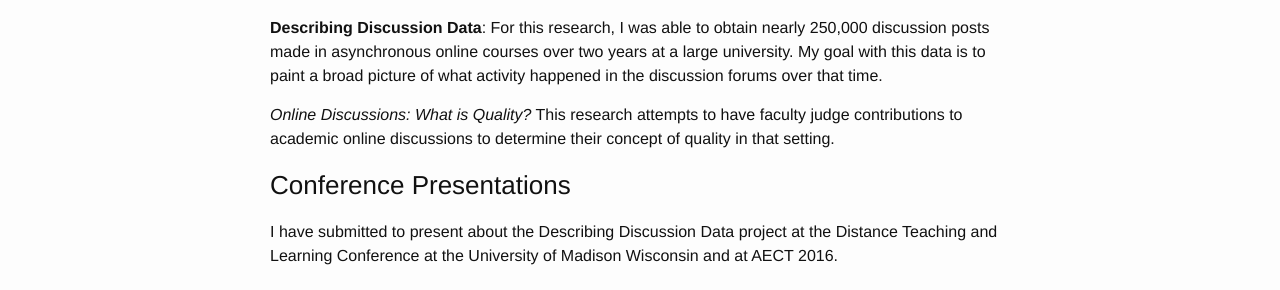
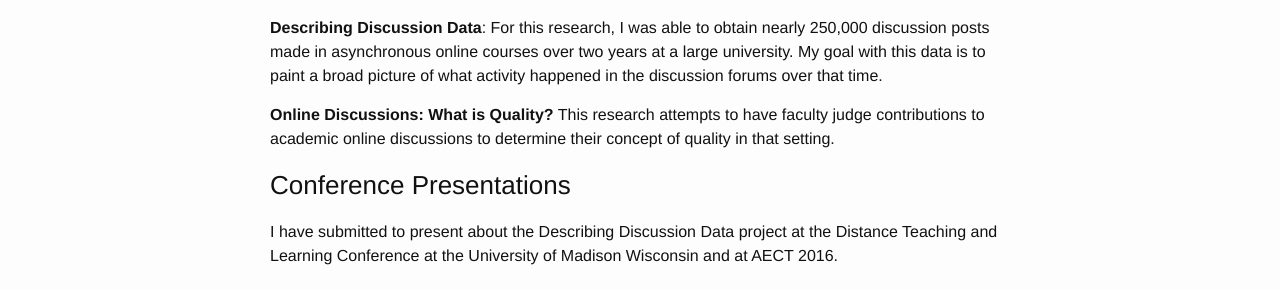
Before and after one commit to jcastle0/ldtportfolio, a Jekyll site: the page built from pd.md, in a window 1280 px wide. Shown: the part 647-937 px from the top of the page. Built offline with Jekyll 4.4.1, drawn with Linux system fonts in a browser that asks for light colours.

Commit message:
Update pd.md

```diff
--- a/pd.md
+++ b/pd.md
@@ -13,7 +13,7 @@ Over the course of this year, I have participated in the following research:
 
 **Describing Discussion Data**: For this research, I was able to obtain nearly 250,000 discussion posts made in asynchronous online courses over two years at a large university. My goal with this data is to paint a broad picture of what activity happened in the discussion forums over that time.
 
-*Online Discussions: What is Quality?* This research attempts to have faculty judge contributions to academic online discussions to determine their concept of quality in that setting.
+**Online Discussions: What is Quality?** This research attempts to have faculty judge contributions to academic online discussions to determine their concept of quality in that setting.
 
 ###Conference Presentations
 I have submitted to present about the Describing Discussion Data project at the Distance Teaching and Learning Conference at the University of Madison Wisconsin and at AECT 2016.
```
